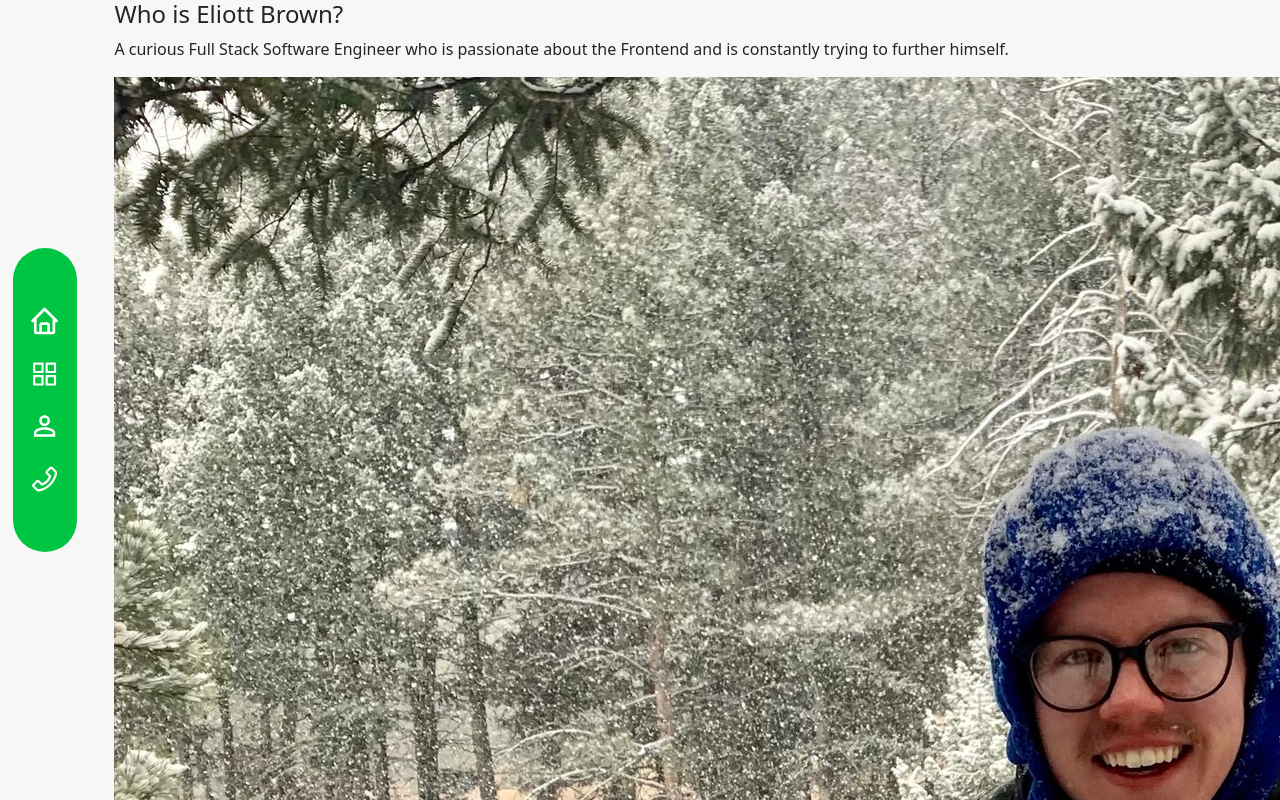
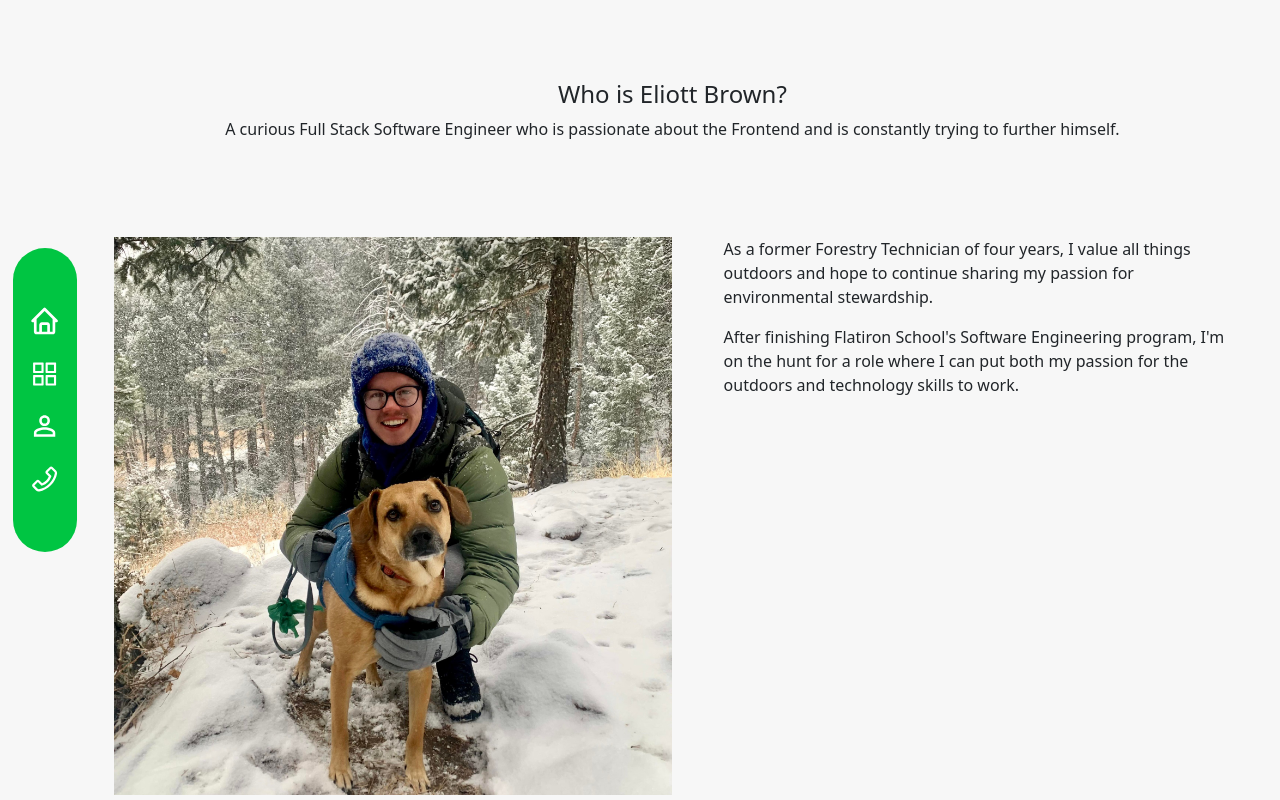
Before and after one commit to elilogbro/portfolio-rails, a React (Create React App) app in the folder client/: page /about in a window 1280 px wide. Built offline with nearby package versions, Linux system fonts and the light colour scheme.

Commit message:
styled About component's Container, Header, and SubContainer divs

```diff
--- a/client/src/components/About.js
+++ b/client/src/components/About.js
@@ -1,16 +1,25 @@
-
+import {
+    Image,
+    Container,
+    Header,
+    SubContainer
+} from '../styles/AboutStyles';
 
 function About() {
     return (
-        <div>
+        <Container>
+            <Header>
                 <h4>Who is Eliott Brown?</h4>
                 <p>A curious Full Stack Software Engineer who is passionate about the Frontend and is constantly trying to further himself.</p>
-            <img src={'/mewithhenry.jpg'} alt="hiking with my dog, Henry" />
+            </Header>
+            <SubContainer>
+                <Image src={'/mewithhenry.jpg'} alt="hiking with my dog, Henry" />
                 <div>
                     <p>As a former Forestry Technician of four years, I value all things outdoors and hope to continue sharing my passion for environmental stewardship.</p>
                     <p>After finishing Flatiron School's Software Engineering program, I'm on the hunt for a role where I can put both my passion for the outdoors and technology skills to work.</p>
                 </div>
-        </div>
+            </SubContainer>
+        </Container>
     )
 }
 
--- a/client/src/styles/AboutStyles.js
+++ b/client/src/styles/AboutStyles.js
@@ -5,4 +5,19 @@ export const Image = styled.img`
     width: 50%;
 `;
 
-export
+export const Container = styled.div`
+    margin-top: 10vh;
+    display: flex;
+    flex-direction: column;
+    gap: 10vh;
+`;
+
+export const Header = styled.div`
+    text-align: center;
+`;
+
+export const SubContainer = styled.div`
+    display: flex;
+    flex-direction: row;
+    gap: 4vw;
+`;
```
Lines whose indentation alone changed are shown as unchanged.
